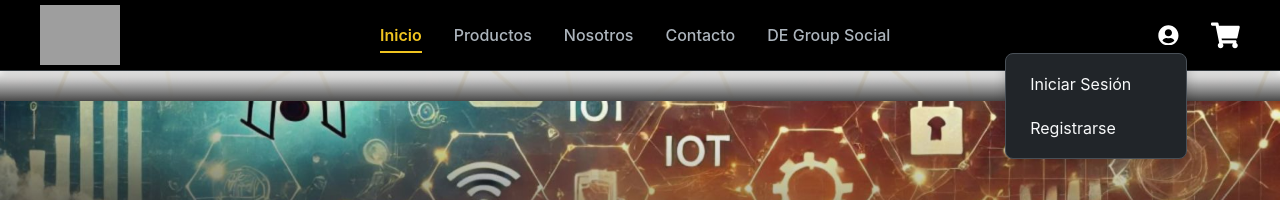
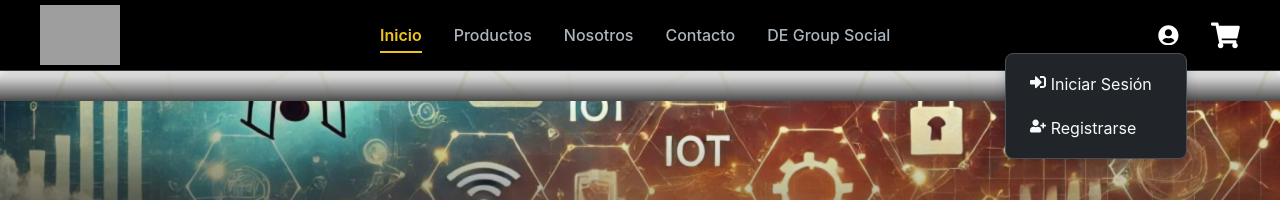
Before and after one commit to degroupsa/degroup-final-app, a React (Vite) app: page / in a window 1280 px wide. Both pictures are taken after a click on the button 1168 px from the left and 34 px from the top of the page. Shown: the top 200 px of the page. Built offline with nearby package versions, Linux system fonts and the light colour scheme; no server answers; the database is empty; grey boxes are pictures that could not be loaded.

Commit message:
08:24 Navbar.jsx

```diff
--- a/src/components/Navbar.jsx
+++ b/src/components/Navbar.jsx
@@ -3,10 +3,11 @@ import { Link, useNavigate, NavLink } from 'react-router-dom';
 import CartWidget from './CartWidget.jsx';
 import styles from './Navbar.module.css';
 import { useAuth } from '../context/AuthContext.jsx';
-// --- 1. CAMBIO: Importamos los nuevos íconos ---
+// --- 1. CAMBIO: Importamos todos los íconos necesarios ---
 import {
   FaBars, FaTimes, FaUserCircle,
-  FaHome, FaBoxOpen, FaUsers, FaEnvelope, FaHashtag
+  FaHome, FaBoxOpen, FaUsers, FaEnvelope, FaHashtag,
+  FaSignInAlt, FaUserPlus, FaSignOutAlt
 } from 'react-icons/fa';
 
 const getNavLinkClass = ({ isActive }) => {
@@ -23,7 +24,7 @@ function Navbar() {
   const handleLogout = async () => {
     try {
       await logout();
-      closeMenu();
+      setUserMenuOpen(false); // Cerramos el menú de usuario
       navigate('/login');
     } catch (error) {
       console.error("Error al cerrar sesión", error);
@@ -84,13 +85,22 @@ function Navbar() {
                 <div className={styles.userDropdown}>
                   {user ? (
                     <>
-                      <Link to="/mi-perfil" className={styles.dropdownLink} onClick={() => setUserMenuOpen(false)}>Mi Perfil</Link>
-                      <button onClick={handleLogout} className={`${styles.dropdownLink} ${styles.dropdownButton}`}>Cerrar Sesión</button>
+                      {/* --- 2. CAMBIO: Añadimos íconos al menú de usuario --- */}
+                      <Link to="/mi-perfil" className={styles.dropdownLink} onClick={() => setUserMenuOpen(false)}>
+                        <FaUserCircle /> <span>Mi Perfil</span>
+                      </Link>
+                      <button onClick={handleLogout} className={`${styles.dropdownLink} ${styles.dropdownButton}`}>
+                        <FaSignOutAlt /> <span>Cerrar Sesión</span>
+                      </button>
                     </>
                   ) : (
                     <>
-                      <Link to="/login" className={styles.dropdownLink} onClick={() => setUserMenuOpen(false)}>Iniciar Sesión</Link>
-                      <Link to="/register" className={styles.dropdownLink} onClick={() => setUserMenuOpen(false)}>Registrarse</Link>
+                      <Link to="/login" className={styles.dropdownLink} onClick={() => setUserMenuOpen(false)}>
+                        <FaSignInAlt /> <span>Iniciar Sesión</span>
+                      </Link>
+                      <Link to="/register" className={styles.dropdownLink} onClick={() => setUserMenuOpen(false)}>
+                        <FaUserPlus /> <span>Registrarse</span>
+                      </Link>
                     </>
                   )}
                 </div>
@@ -105,7 +115,7 @@ function Navbar() {
         </div>
       </nav>
 
-      {/* --- 2. CAMBIO: Menú móvil limpio y con íconos --- */}
+      {/* --- 3. CAMBIO: Menú móvil limpio y con íconos --- */}
       <div className={`${styles.mobileMenu} ${menuOpen ? styles.menuOpen : ''}`}>
         <div className={styles.mobileMenuLinks}>
             <NavLink to="/" className={getNavLinkClass} onClick={closeMenu}>
@@ -124,6 +134,7 @@ function Navbar() {
               <FaHashtag /> <span>DE Group Social</span>
             </NavLink>
         </div>
+        {/* La sección de acciones y carrito se ha eliminado de aquí */}
       </div>
     </header>
   );
```
